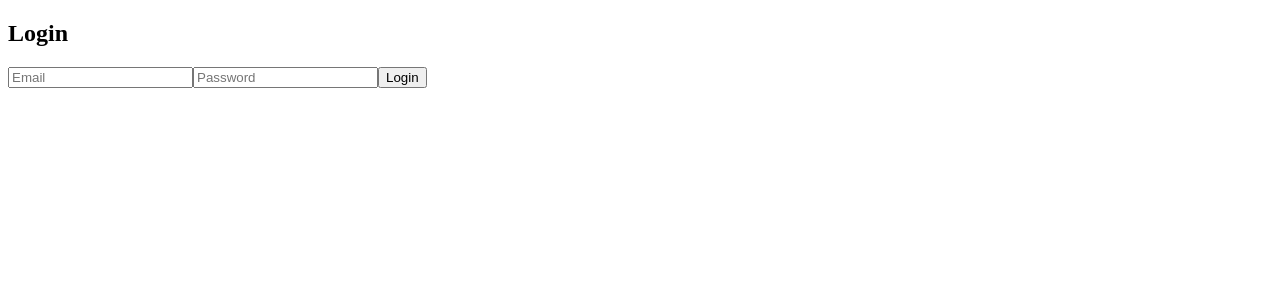
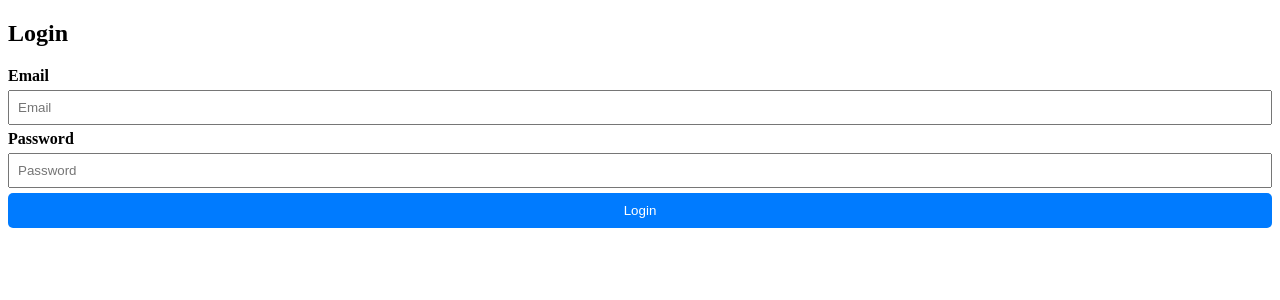
Before and after one commit to GOVINSAGA/VaaniApi, an Angular app in the folder vaani-ui/: page /login in a window 1280 px wide. Shown: the top 300 px of the page. Built offline with nearby package versions, Linux system fonts and the light colour scheme.

Commit message:
🎨 Palette: Improve login form accessibility and interaction
Added explicit labels, alert roles for error messages, proper input types, and dynamic loading states for the login form to enhance accessibility and user feedback.

Co-authored-by: GOVINSAGA <73192061+GOVINSAGA@users.noreply.github.com>

```diff
--- a/vaani-ui/src/app/pages/login/login.html
+++ b/vaani-ui/src/app/pages/login/login.html
@@ -1,20 +1,24 @@
 <h2>Login</h2>
 
-<div *ngIf="errorMessage" style="color: red; background-color: #ffe6e6; padding: 10px; border-radius: 5px; margin-bottom: 15px; text-align: center;">
+<div *ngIf="errorMessage" role="alert" style="color: red; background-color: #ffe6e6; padding: 10px; border-radius: 5px; margin-bottom: 15px; text-align: center;">
   {{ errorMessage }}
 </div>
 
 <form [formGroup]="loginForm" (ngSubmit)="login()">
 
-  <input formControlName="email" placeholder="Email" />
-  <div *ngIf="loginForm.get('email')?.touched && loginForm.get('email')?.invalid">
+  <label for="email" style="display: block; font-weight: bold; margin-bottom: 5px;">Email</label>
+  <input id="email" type="email" formControlName="email" placeholder="Email" style="width: 100%; padding: 8px; margin-bottom: 5px; box-sizing: border-box;" />
+  <div *ngIf="loginForm.get('email')?.touched && loginForm.get('email')?.invalid" style="color: red; margin-bottom: 10px;">
     <small>Email is required & must be valid</small>
   </div>
 
-  <input formControlName="password" type="password" placeholder="Password" />
-  <div *ngIf="loginForm.get('password')?.touched && loginForm.get('password')?.invalid">
+  <label for="password" style="display: block; font-weight: bold; margin-bottom: 5px;">Password</label>
+  <input id="password" formControlName="password" type="password" placeholder="Password" style="width: 100%; padding: 8px; margin-bottom: 5px; box-sizing: border-box;" />
+  <div *ngIf="loginForm.get('password')?.touched && loginForm.get('password')?.invalid" style="color: red; margin-bottom: 10px;">
     <small>Password is required</small>
   </div>
 
-  <button type="submit">Login</button>
+  <button type="submit" [disabled]="isSubmitting" style="width: 100%; padding: 10px; background-color: #007bff; color: white; border: none; border-radius: 5px; cursor: pointer;">
+    {{ isSubmitting ? 'Logging in...' : 'Login' }}
+  </button>
 </form>
--- a/vaani-ui/src/app/pages/login/login.ts
+++ b/vaani-ui/src/app/pages/login/login.ts
@@ -14,6 +14,7 @@ export class LoginComponent {
 
   loginForm!: FormGroup;
   errorMessage: string = '';  // ✅ FIX 1: Added error message variable
+  isSubmitting: boolean = false; // Add submission state
 
   constructor(
     private fb: FormBuilder,
@@ -34,16 +35,19 @@ export class LoginComponent {
 
     // Clear previous errors when they click login again
     this.errorMessage = '';
+    this.isSubmitting = true;
 
     // ✅ FIX 2: Handle both 'next' (success) and 'error' (failure)
     this.api.login(this.loginForm.value).subscribe({
       next: (res: any) => {
+        this.isSubmitting = false;
         localStorage.setItem('token', res.token);
 
         // ✅ FIX 3: Add { replaceUrl: true } to fix the Back Button trap
         this.router.navigate(['/improve'], { replaceUrl: true });
       },
       error: (err) => {
+        this.isSubmitting = false;
         // ✅ FIX 4: Catch the 401 error and show it to the user
         if (err.status === 401) {
           this.errorMessage = 'Incorrect email or password. Please try again.';
```
Also changed, not shown: 1 other file (tests, documents, lock files or other folders).
